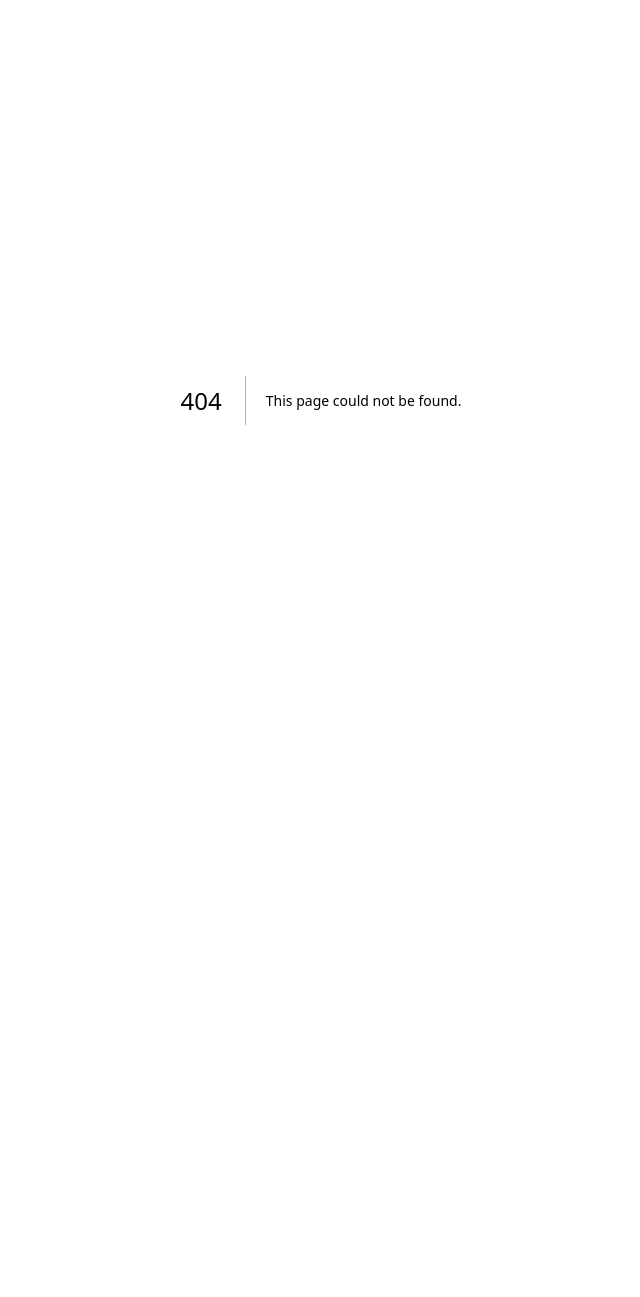
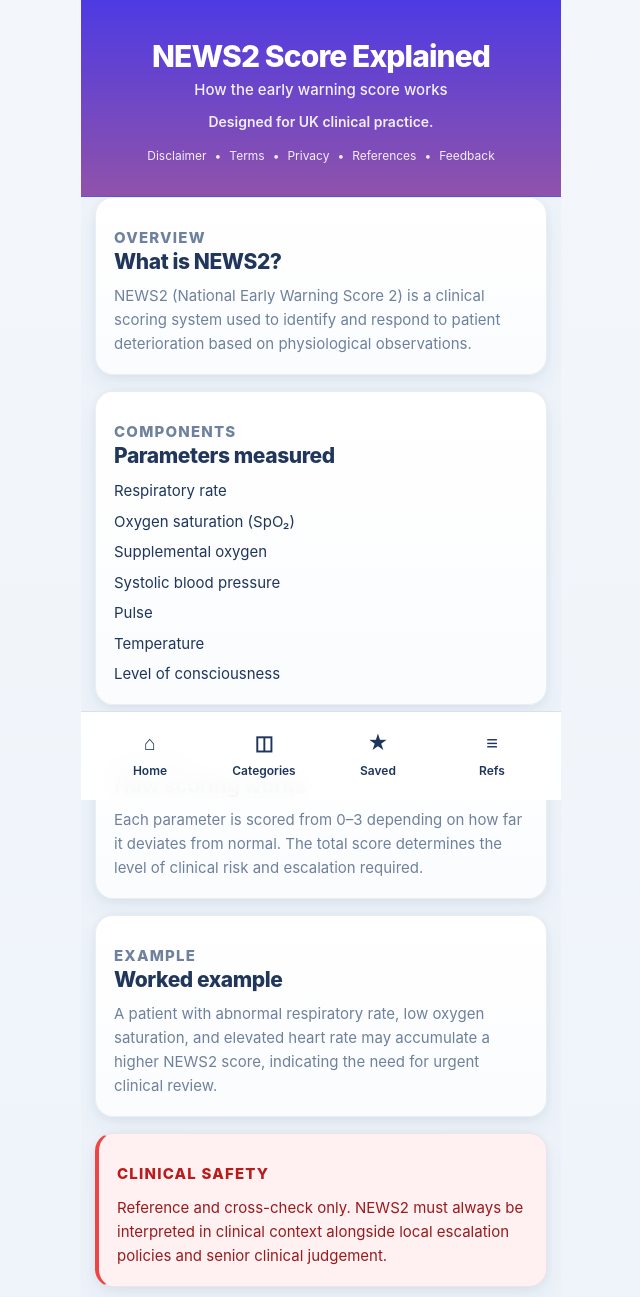
Before and after one commit to russellmaguire185-beep/nurse-handbook, a Next.js app: page /news2-score-explained in a window 1280 px wide. Before the commit this address had no page. Shown: the top 1297 px of the page, without its empty margins (319-959 px from the left). Before the commit the page ends 800 px from the top, so only its background shows below. Built offline with nearby package versions, Linux system fonts and the light colour scheme.

Commit message:
Add SEO pages and update sitemap

```diff
--- /dev/null
+++ b/app/iv-drip-rate-formula/page.tsx
@@ -0,0 +1,93 @@
+import Link from "next/link";
+import Header from "@/components/Header";
+import PageShell from "@/components/PageShell";
+
+export default function IvDripRateFormulaPage() {
+  return (
+    <PageShell activeNav="home">
+      <Header
+        title="IV Drip Rate Formula"
+        subtitle="mL/hr and drops per minute explained"
+      />
+
+      <div className="nh-content space-y-4 pt-4">
+        {/* Overview */}
+        <section className="nh-card nh-page-card">
+          <p className="nh-section-label">Overview</p>
+          <h2>How IV drip rates are calculated</h2>
+          <p>
+            IV drip rates can be expressed as mL per hour (mL/hr) or drops per
+            minute (gtt/min). These calculations help estimate infusion delivery
+            rates when setting pumps or running gravity infusions.
+          </p>
+        </section>
+
+        {/* Formula */}
+        <section className="nh-card nh-page-card">
+          <p className="nh-section-label">Formula</p>
+          <h2>Standard formulas</h2>
+
+          <div className="mt-3 space-y-3 text-[15px]">
+            <p>
+              <strong>mL/hr</strong> = total volume (mL) ÷ time (hours)
+            </p>
+            <p>
+              <strong>drops/min</strong> = (volume × drop factor) ÷ time
+              (minutes)
+            </p>
+          </div>
+        </section>
+
+        {/* Worked example */}
+        <section className="nh-card nh-page-card">
+          <p className="nh-section-label">Worked example</p>
+          <h2>Example calculation</h2>
+
+          <div className="mt-3 space-y-2 text-[15px]">
+            <p>1000 mL over 8 hours:</p>
+            <p>mL/hr = 1000 ÷ 8 = 125 mL/hr</p>
+
+            <p className="mt-3">
+              Using a 20 gtt/mL giving set:
+            </p>
+            <p>
+              drops/min = (1000 × 20) ÷ 480 = 41.6 ≈ 42 drops/min
+            </p>
+          </div>
+        </section>
+
+        {/* Safety */}
+        <section className="nh-card nh-page-card nh-card-danger">
+          <p className="nh-section-label">Clinical safety</p>
+          <p>
+            Reference and cross-check only. IV infusion rates must always be
+            verified against the prescription, infusion pump settings, patient
+            condition, and local policy before administration.
+          </p>
+        </section>
+
+        {/* Reference */}
+        <section className="nh-card nh-page-card">
+          <p className="nh-section-label">Reference</p>
+          <a
+            href="/references#iv-fluids"
+            className="text-sm font-semibold text-blue-600 underline"
+          >
+            View clinical reference source
+          </a>
+        </section>
+
+        {/* CTA */}
+        <section className="nh-card nh-page-card">
+          <p className="nh-section-label">Tool</p>
+          <Link
+            href="/tools/iv-drip-rate-calculator"
+            className="text-sm font-semibold text-blue-600 underline"
+          >
+            Open IV Drip Rate Calculator
+          </Link>
+        </section>
+      </div>
+    </PageShell>
+  );
+}
--- /dev/null
+++ b/app/news2-score-explained/page.tsx
@@ -0,0 +1,99 @@
+import Link from "next/link";
+import Header from "@/components/Header";
+import PageShell from "@/components/PageShell";
+
+export default function News2ExplainedPage() {
+  return (
+    <PageShell activeNav="home">
+      <Header
+        title="NEWS2 Score Explained"
+        subtitle="How the early warning score works"
+      />
+
+      <div className="nh-content space-y-4 pt-4">
+        {/* Overview */}
+        <section className="nh-card nh-page-card">
+          <p className="nh-section-label">Overview</p>
+          <h2>What is NEWS2?</h2>
+          <p>
+            NEWS2 (National Early Warning Score 2) is a clinical scoring system
+            used to identify and respond to patient deterioration based on
+            physiological observations.
+          </p>
+        </section>
+
+        {/* Components */}
+        <section className="nh-card nh-page-card">
+          <p className="nh-section-label">Components</p>
+          <h2>Parameters measured</h2>
+
+          <ul className="mt-3 space-y-2 text-[15px]">
+            <li>Respiratory rate</li>
+            <li>Oxygen saturation (SpO₂)</li>
+            <li>Supplemental oxygen</li>
+            <li>Systolic blood pressure</li>
+            <li>Pulse</li>
+            <li>Temperature</li>
+            <li>Level of consciousness</li>
+          </ul>
+        </section>
+
+        {/* Scoring */}
+        <section className="nh-card nh-page-card">
+          <p className="nh-section-label">Scoring</p>
+          <h2>How scoring works</h2>
+
+          <p className="mt-3 text-[15px]">
+            Each parameter is scored from 0–3 depending on how far it deviates
+            from normal. The total score determines the level of clinical risk
+            and escalation required.
+          </p>
+        </section>
+
+        {/* Example */}
+        <section className="nh-card nh-page-card">
+          <p className="nh-section-label">Example</p>
+          <h2>Worked example</h2>
+
+          <p className="mt-3 text-[15px]">
+            A patient with abnormal respiratory rate, low oxygen saturation, and
+            elevated heart rate may accumulate a higher NEWS2 score, indicating
+            the need for urgent clinical review.
+          </p>
+        </section>
+
+        {/* Safety */}
+        <section className="nh-card nh-page-card nh-card-danger">
+          <p className="nh-section-label">Clinical safety</p>
+          <p>
+            Reference and cross-check only. NEWS2 must always be interpreted in
+            clinical context alongside local escalation policies and senior
+            clinical judgement.
+          </p>
+        </section>
+
+        {/* Reference */}
+        <section className="nh-card nh-page-card">
+          <p className="nh-section-label">Reference</p>
+          <a
+            href="/references#news2"
+            className="text-sm font-semibold text-blue-600 underline"
+          >
+            View clinical reference source
+          </a>
+        </section>
+
+        {/* CTA */}
+        <section className="nh-card nh-page-card">
+          <p className="nh-section-label">Tool</p>
+          <Link
+            href="/tools/news2-score"
+            className="text-sm font-semibold text-blue-600 underline"
+          >
+            Open NEWS2 Calculator
+          </Link>
+        </section>
+      </div>
+    </PageShell>
+  );
+}
--- a/app/sitemap.ts
+++ b/app/sitemap.ts
@@ -9,17 +9,30 @@ export default function sitemap(): MetadataRoute.Sitemap {
     "/terms",
     "/privacy",
     "/references",
+
+    // Tools
     "/tools/news2-score",
     "/tools/iv-drip-rate-calculator",
     "/tools/liquid-dose-calculator",
     "/tools/tablet-capsule-calculator",
     "/tools/medication-unit-converter",
+
+    // SEO Pages (Phase 9)
+    "/iv-drip-rate-formula",
+    "/news2-score-explained",
   ];
 
   return routes.map((route) => ({
     url: `${baseUrl}${route}`,
     lastModified: new Date(),
     changeFrequency: "monthly",
-    priority: route === "" ? 1 : route.startsWith("/tools") ? 0.8 : 0.6,
+    priority:
+      route === ""
+        ? 1
+        : route.startsWith("/tools")
+        ? 0.8
+        : route.includes("formula") || route.includes("explained")
+        ? 0.7
+        : 0.6,
   }));
 }
```
